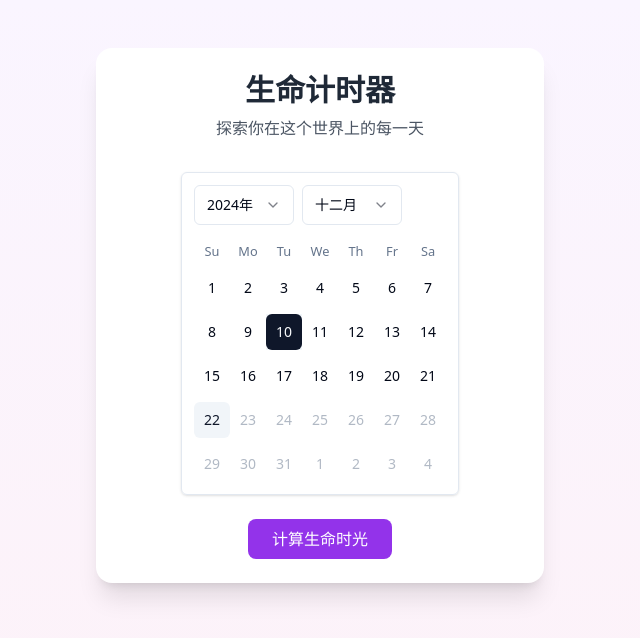
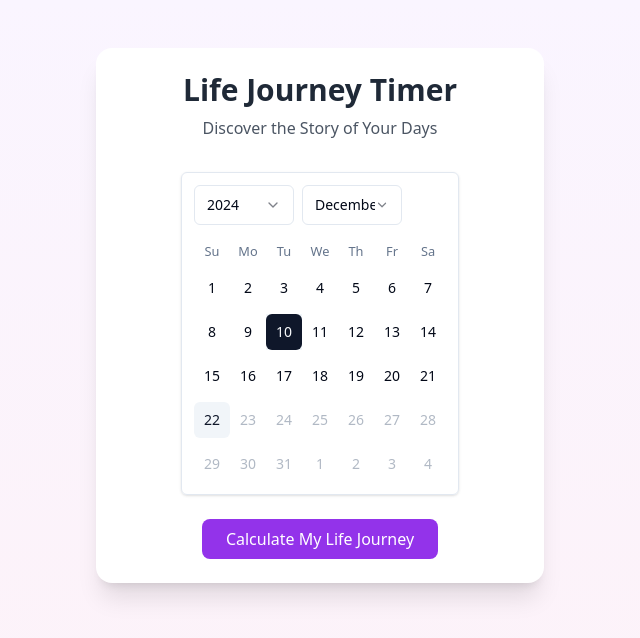
Before and after one commit to Gloowy/birthday-long, a Next.js app: page / in a window 1280 px wide. Both pictures are taken after a click on the button "10". Shown: the top 638 px of the page, without its empty margins (320-960 px from the left). Built offline with nearby package versions, Linux system fonts and the light colour scheme.

Commit message:
English Version

```diff
--- a/app/page.tsx
+++ b/app/page.tsx
@@ -33,8 +33,8 @@ export default function Home() {
         className="max-w-md mx-auto bg-white rounded-2xl shadow-xl p-6 space-y-8"
       >
         <div className="text-center space-y-2">
-          <h1 className="text-3xl font-bold text-gray-800">生命计时器</h1>
-          <p className="text-gray-600">探索你在这个世界上的每一天</p>
+          <h1 className="text-3xl font-bold text-gray-800">Life Journey Timer</h1>
+          <p className="text-gray-600">Discover the Story of Your Days</p>
         </div>
 
         <div className="flex flex-col items-center space-y-6">
@@ -51,7 +51,7 @@ export default function Home() {
               onClick={handleCalculate}
               className="px-6 py-2 bg-purple-600 text-white rounded-lg hover:bg-purple-700 transition-colors"
             >
-              计算生命时光
+              Calculate My Life Journey
             </button>
           )}
 
@@ -62,16 +62,16 @@ export default function Home() {
               className="text-center space-y-4"
             >
               <p className="text-lg text-gray-700">
-                从 {selectedDate.toLocaleDateString('zh-CN')} 至今
+                From {selectedDate.toLocaleDateString('en-US')} until today
               </p>
               <div className="flex flex-col items-center">
                 <span className="text-4xl font-bold text-purple-600">
                   {daysLived.toLocaleString()}
                 </span>
-                <span className="text-gray-600">天的精彩人生</span>
+                <span className="text-gray-600">Days of Beautiful Journey</span>
               </div>
               <p className="text-sm text-gray-500 max-w-xs mx-auto">
-                每一天都是独特的礼物，继续创造属于你的精彩故事
+                Every day is a unique gift. Continue writing your extraordinary story.
               </p>
             </motion.div>
           )}
--- a/components/ui/calendar.tsx
+++ b/components/ui/calendar.tsx
@@ -22,8 +22,8 @@ function Calendar({
   // 生成年份选项（比如从1900年到当前年份）
   const years = Array.from({ length: new Date().getFullYear() - 1900 + 1 }, (_, i) => 1900 + i);
   const months = [
-    "一月", "二月", "三月", "四月", "五月", "六月",
-    "七月", "八月", "九月", "十月", "十一月", "十二月"
+    "January", "February", "March", "April", "May", "June",
+    "July", "August", "September", "October", "November", "December"
   ];
 
   return (
@@ -79,12 +79,12 @@ function Calendar({
               onValueChange={(value) => setYear(parseInt(value))}
             >
               <SelectTrigger className="w-[100px]">
-                <SelectValue placeholder="年份" />
+                <SelectValue placeholder="Year" />
               </SelectTrigger>
               <SelectContent>
                 {years.reverse().map((y) => (
                   <SelectItem key={y} value={y.toString()}>
-                    {y}年
+                    {y}
                   </SelectItem>
                 ))}
               </SelectContent>
@@ -94,7 +94,7 @@ function Calendar({
               onValueChange={(value) => setMonth(parseInt(value))}
             >
               <SelectTrigger className="w-[100px]">
-                <SelectValue placeholder="月份" />
+                <SelectValue placeholder="Month" />
               </SelectTrigger>
               <SelectContent>
                 {months.map((m, i) => (
```
Also changed, not shown: 2 other files (tests, documents, lock files or other folders).
